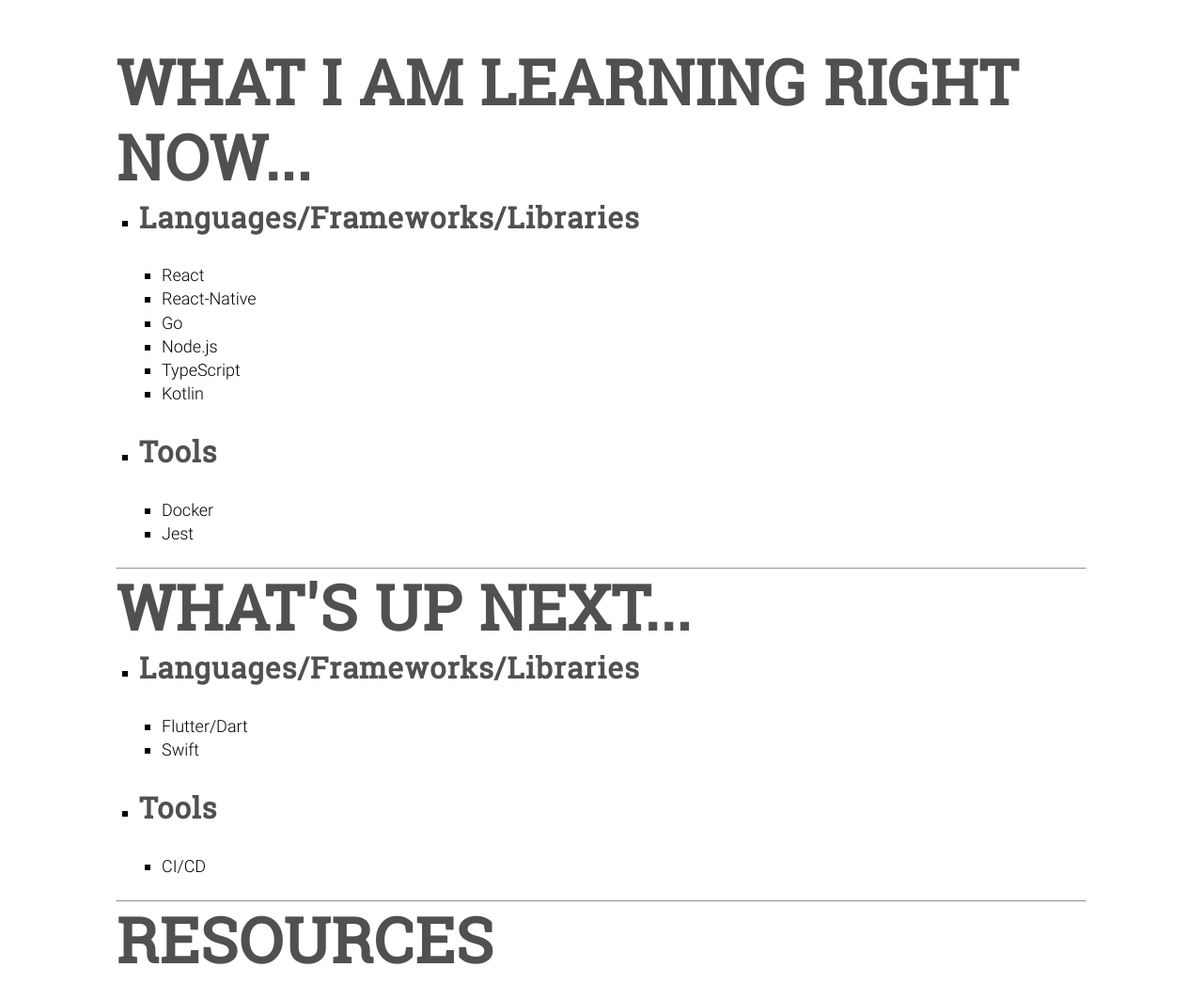
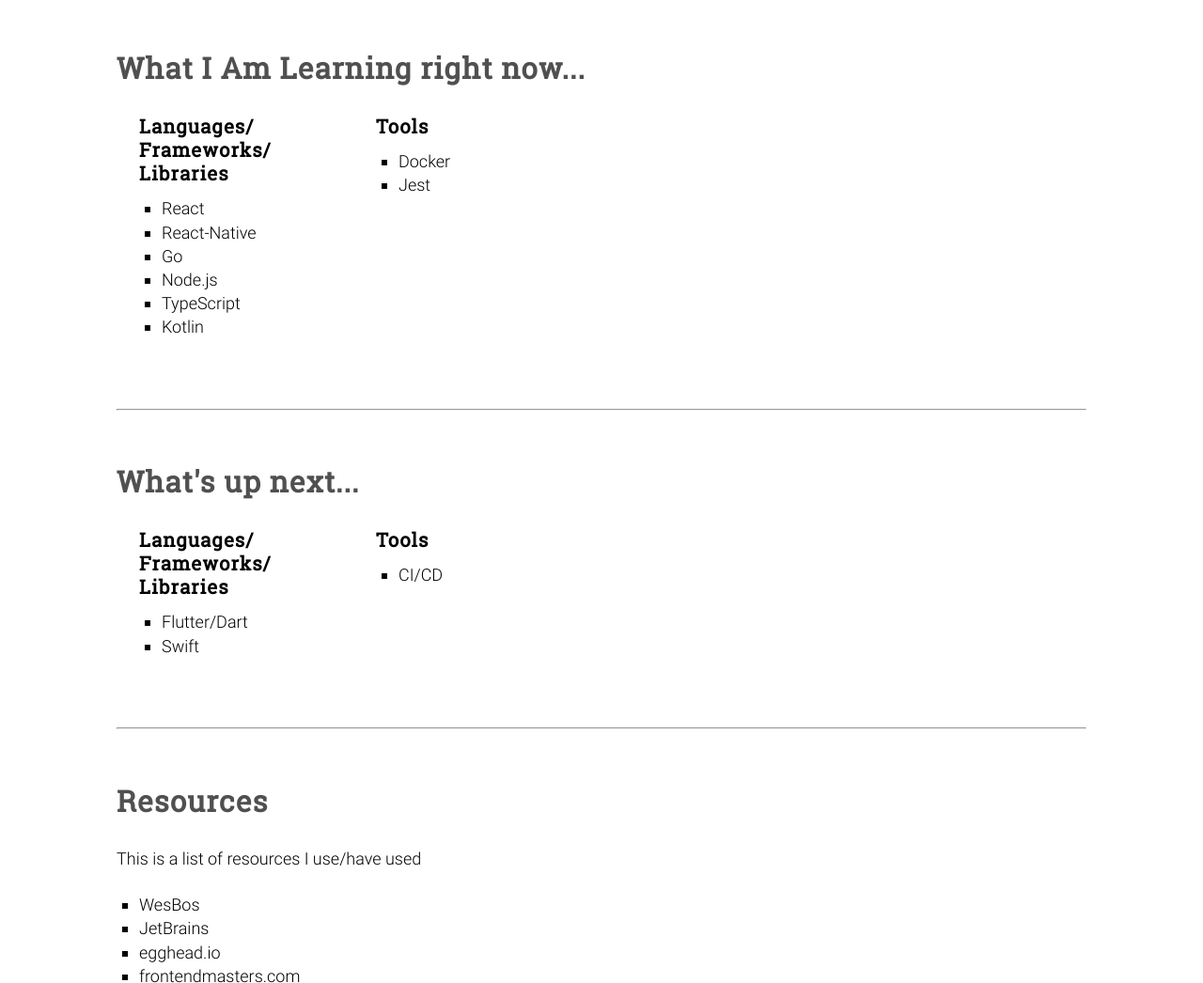
Before and after one commit to nadgerz/my-website, a Gatsby site: page /what-i-am-learning in a window 1280 px wide. Shown: the part 171-1217 px from the top of the page at 94% size. Built offline with nearby package versions, Linux system fonts and the light colour scheme; Gatsby itself is replaced by a stand-in of ours.

Commit message:
changed layout for 'what I am learning' page

```diff
--- a/src/assets/css/base/styles.scss
+++ b/src/assets/css/base/styles.scss
@@ -23,7 +23,7 @@ a {
   //font-size: 2rem;
 
   &:hover {
-    border-bottom: 4px solid $color-highlight;
+    border-bottom: 3px solid $color-highlight;
   }
 
   &:active {
@@ -33,6 +33,7 @@ a {
 
 .active-Link {
   color: $color-highlight-darker;
+  border-bottom: 3px solid $color-highlight;
 }
 
 ul {
--- a/src/assets/css/layout.scss
+++ b/src/assets/css/layout.scss
@@ -21,6 +21,14 @@ img {
 
 .container {
   width: $container-full-width;
+}
+
+.flex-item {
+  min-width: 21rem;
+}
+
+hr {
+  margin: $bottom-margin-medium 0;
 }
 
 //---------------------------------------------------------
@@ -54,12 +62,10 @@ header {
 
   img {
     margin-right: $container-margin;
-    //margin-bottom: -2rem;
     width: 10rem;
   }
 
   .nav-branding {
-    //border: 2px solid black;
     width: 100%;
 
     h1 {
@@ -67,8 +73,6 @@ header {
     }
 
     nav {
-      //padding-left: 12rem;
-
       ul {
         display: flex;
         flex-flow: row wrap;
@@ -80,20 +84,6 @@ header {
       }
     }
   }
-
-  //.nav-branding,
-  //.header-right {
-  //  height: $header-height;
-  //  //height: calc(9rem + .5rem);
-  //  //padding-bottom: .5rem;
-  //}
-  //
-  //.header-right {
-  //  flex-shrink: 1;
-  //
-  //  width: calc(#{$container-full-width} + #{$sidebar-margin-right});
-  //  @include border-bottom($color-grey-dark);
-  //}
 }
 
 //---------------------------------------------------------
@@ -114,7 +104,6 @@ header {
 //---------------------------------------------------------
 
 main {
-
   //width: 100%;
   //
   //// leave room for the fixed header
@@ -145,18 +134,15 @@ main {
     }
   }
 
-  .what-i-use {
-    //border: 1px solid tomato;
+  .what-i-use, .learning-now, .up-next {
     display: flex;
     flex-flow: row wrap;
-    justify-content: space-between;
 
-    section {
-      //border: 1px solid tomato;
-      //flex-basis: 25%;
-      min-width: 20rem;
+    & > li {
+      list-style-type: none;
     }
   }
+
 }
 
 //---------------------------------------------------------
@@ -164,7 +150,6 @@ main {
 
 @media screen and (max-width: 680px) {
   main .home-wrapper {
-    //flex-flow: column;
 
     .profile-img {
       order: 1;
@@ -181,7 +166,7 @@ main {
 
 footer {
   background-color: $color-grey-medium;
-  padding:  1rem $container-margin;
+  padding: 1rem $container-margin;
   width: 100%;
   min-height: $footer-height;
   color: white;
--- a/src/pages/what-i-am-learning.js
+++ b/src/pages/what-i-am-learning.js
@@ -3,16 +3,19 @@ import React from 'react';
 import Layout from '../components/layout';
 import Head from '../components/head';
 
+
 const WhatIAmLearningPage = () => {
   return (
     <Layout>
-      <Head title="What I Am Learning" />
+      <Head title="What I Am Learning"/>
 
-      <h1>What I Am Learning right now...</h1>
+      <div id={'what-im-learning'} className={'what-im-learning'}>
 
-      <ul>
-        <li>
-          <h2>Languages/Frameworks/Libraries</h2>
+        <h2>What I Am Learning right now...</h2>
+
+        <ul className={'learning-now'}>
+          <li className={'flex-item'}>
+            <h3>Languages/<br/>Frameworks/<br/>Libraries</h3>
             <ul>
               <li>React</li>
               <li>React-Native</li>
@@ -23,8 +26,8 @@ const WhatIAmLearningPage = () => {
             </ul>
           </li>
 
-        <li>
-          <h2>Tools</h2>
+          <li className={'flex-item'}>
+            <h3>Tools</h3>
             <ul>
               <li>Docker</li>
               <li>Jest</li>
@@ -32,33 +35,32 @@ const WhatIAmLearningPage = () => {
           </li>
         </ul>
 
-      <hr />
+        <hr/>
 
-      <h1>What's up next...</h1>
-      <ul>
-        <li>
-          <h2>Languages/Frameworks/Libraries</h2>
+        <h2>What's up next...</h2>
+
+        <ul className={'up-next flex-item'}>
+          <li className={'flex-item'}>
+            <h3>Languages/<br/>Frameworks/<br/>Libraries</h3>
             <ul>
               <li>Flutter/Dart</li>
               <li>Swift</li>
             </ul>
           </li>
 
-        <li>
-          <h2>Tools</h2>
+          <li className={'flex-item'}>
+            <h3>Tools</h3>
             <ul>
               <li>CI/CD</li>
             </ul>
           </li>
         </ul>
+        <hr/>
 
-      <hr />
-
-      <h1>Resources</h1>
-
+        <h2>Resources</h2>
         <p>This is a list of resources I use/have used</p>
 
-      <ul>
+        <ul className={'resources'}>
           <li>WesBos</li>
           <li>JetBrains</li>
           <li>egghead.io</li>
@@ -67,6 +69,7 @@ const WhatIAmLearningPage = () => {
           <li>Manning books</li>
           <li>Pragmatic Programmer books</li>
         </ul>
+      </div>
     </Layout>
   );
 };
```
Lines whose indentation alone changed are shown as unchanged.
